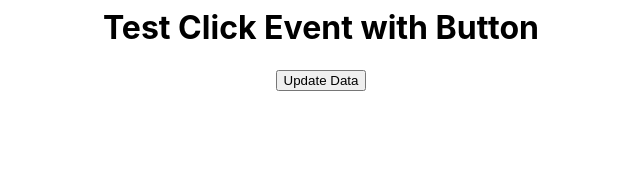
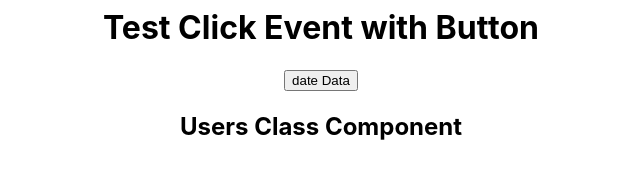
Before and after one commit to abhinav2697/Reactjs-mini-projects, a React (Create React App) app in the folder blog-app-test/: page / in a window 1280 px wide. Shown: the part 493-672 px from the top of the page, without its empty margins (319-959 px from the left). Built offline with nearby package versions, Linux system fonts and the light colour scheme.

Commit message:
new changes  added

```diff
--- a/blog-app-test/src/App.js
+++ b/blog-app-test/src/App.js
@@ -2,7 +2,7 @@ import logo from "./logo.svg";
 import "./App.css";
 import { useState } from "react";
 import Button from "./Button";
-
+import Users from "./Users";
 function App() {
   const[data,setData]=useState("");
   return (
@@ -27,6 +27,7 @@ function App() {
       <br/>
       <input type='text' value={data} onChange={(e)=>setData(e.target.value+"test")}/>
       <Button/>
+      <Users/>
     </div>
   );
 }
--- a/blog-app-test/src/Button.jsx
+++ b/blog-app-test/src/Button.jsx
@@ -5,7 +5,7 @@ const Button = () => {
   return (
     <div className='Button'>
        <h1> Test Click Event with Button</h1>
-       <button onClick={()=>setData("updated data")}>Update Data</button>
+       <button onClick={()=>setData("updated data")}>date Data</button>
       <h1>{data}</h1>
         </div>
   )
--- /dev/null
+++ b/blog-app-test/src/Users.js
@@ -0,0 +1,16 @@
+import React from "react";
+
+export default class Users extends React.Component{
+
+    getUserLis(){
+        return "user list";
+    }
+    render(){
+        return (
+            <div>
+                <h2>Users Class Component</h2>
+
+            </div>
+        )
+    }
+}
```
Also changed, not shown: 1 other file (tests, documents, lock files or other folders).
